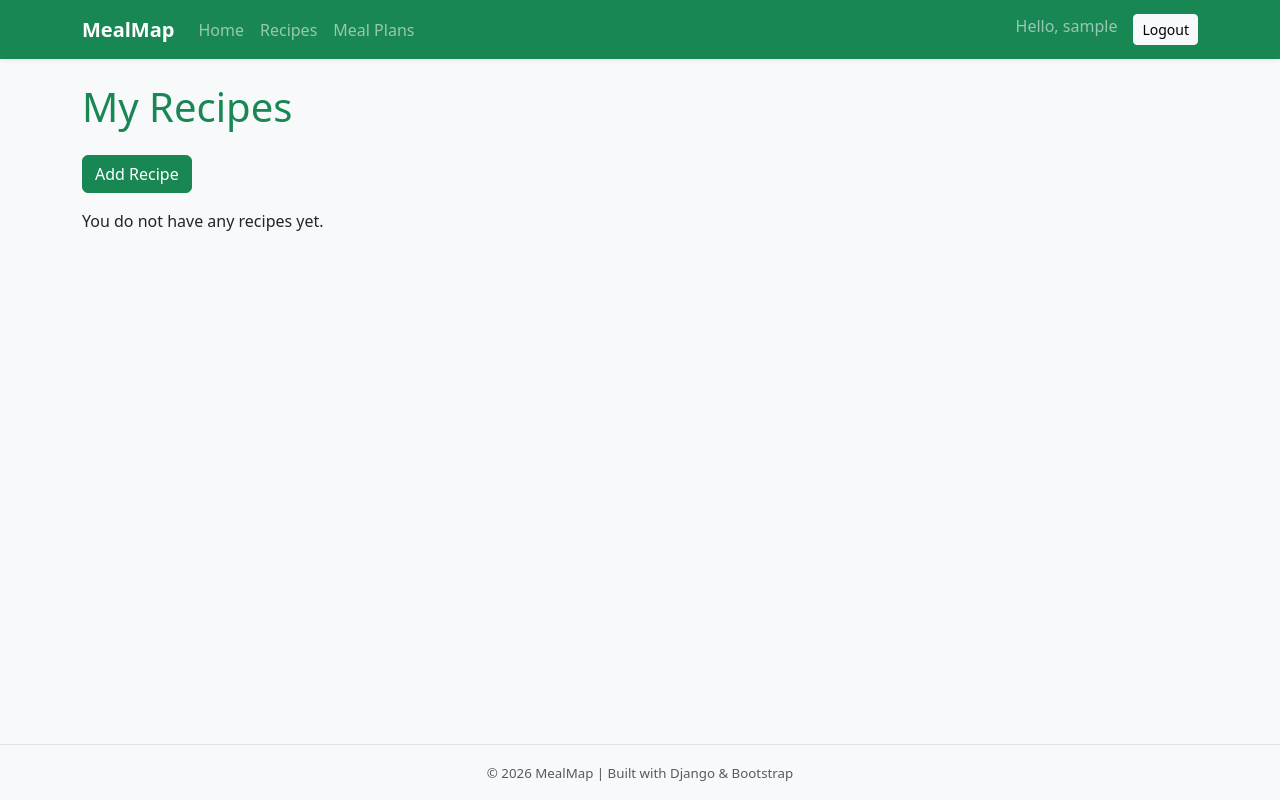
After one commit to KimMayoCodes/MealMap, a Django app: page /recipes/ in a window 1280 px wide. The commit adds this page. Run offline with Django 5.2, Linux system fonts and the light colour scheme; the visitor is signed in with stand-in values (Sample User, id 1); data that the repository does not hold is empty.

Commit message:
2.2 Add Recipe CRUD views and templates
Implement CRUD for Recipe objects: add RecipeListView, RecipeDetailView, RecipeCreateView, RecipeUpdateView, and RecipeDeleteView (all LoginRequiredMixin) with owner-based querysets and form_valid setting owner. Register new recipe URL routes (list, create, detail, edit, delete) in MealMap/urls.py. Add templates for list, detail, form, and confirm-delete, and update navbar to link to the recipe list. Also reorganized imports in views.py and imported the Recipe model.

```diff
--- a/MealMap/urls.py
+++ b/MealMap/urls.py
@@ -1,7 +1,20 @@
 from django.urls import path
-from .views import HomePageView, SignUpView
+from .views import (
+    HomePageView,
+    RecipeCreateView,
+    RecipeDeleteView,
+    RecipeDetailView,
+    RecipeListView,
+    RecipeUpdateView,
+    SignUpView,
+)
 
 urlpatterns = [
     path("", HomePageView.as_view(), name="home"),
     path("signup/", SignUpView.as_view(), name="signup"),
+    path("recipes/", RecipeListView.as_view(), name="recipe_list"),
+    path("recipes/new/", RecipeCreateView.as_view(), name="recipe_create"),
+    path("recipes/<int:pk>/", RecipeDetailView.as_view(), name="recipe_detail"),
+    path("recipes/<int:pk>/edit/", RecipeUpdateView.as_view(), name="recipe_update"),
+    path("recipes/<int:pk>/delete/", RecipeDeleteView.as_view(), name="recipe_delete"),
 ]
--- a/MealMap/views.py
+++ b/MealMap/views.py
@@ -1,6 +1,16 @@
 from django.contrib.auth.forms import UserCreationForm
+from django.contrib.auth.mixins import LoginRequiredMixin
 from django.urls import reverse_lazy
-from django.views.generic import CreateView, TemplateView
+from django.views.generic import (
+    CreateView,
+    DeleteView,
+    DetailView,
+    ListView,
+    TemplateView,
+    UpdateView,
+)
+
+from .models import Recipe
 
 
 class HomePageView(TemplateView):
@@ -11,3 +21,51 @@ class SignUpView(CreateView):
     form_class = UserCreationForm
     template_name = "registration/signup.html"
     success_url = reverse_lazy("login")
+
+
+class RecipeListView(LoginRequiredMixin, ListView):
+    model = Recipe
+    template_name = "MealMap/recipe_list.html"
+    context_object_name = "recipes"
+
+    def get_queryset(self):
+        return Recipe.objects.filter(owner=self.request.user)
+
+
+class RecipeDetailView(LoginRequiredMixin, DetailView):
+    model = Recipe
+    template_name = "MealMap/recipe_detail.html"
+    context_object_name = "recipe"
+
+    def get_queryset(self):
+        return Recipe.objects.filter(owner=self.request.user)
+
+
+class RecipeCreateView(LoginRequiredMixin, CreateView):
+    model = Recipe
+    template_name = "MealMap/recipe_form.html"
+    fields = ["title", "description", "cook_time", "instructions"]
+    success_url = reverse_lazy("recipe_list")
+
+    def form_valid(self, form):
+        form.instance.owner = self.request.user
+        return super().form_valid(form)
+
+
+class RecipeUpdateView(LoginRequiredMixin, UpdateView):
+    model = Recipe
+    template_name = "MealMap/recipe_form.html"
+    fields = ["title", "description", "cook_time", "instructions"]
+    success_url = reverse_lazy("recipe_list")
+
+    def get_queryset(self):
+        return Recipe.objects.filter(owner=self.request.user)
+
+
+class RecipeDeleteView(LoginRequiredMixin, DeleteView):
+    model = Recipe
+    template_name = "MealMap/recipe_confirm_delete.html"
+    success_url = reverse_lazy("recipe_list")
+
+    def get_queryset(self):
+        return Recipe.objects.filter(owner=self.request.user)
--- /dev/null
+++ b/templates/MealMap/recipe_list.html
@@ -0,0 +1,21 @@
+{% extends "base.html" %}
+
+{% block title %}My Recipes | MealMap{% endblock %}
+
+{% block content %}
+<h1 class="mb-4 text-success">My Recipes</h1>
+
+<a href="{% url 'recipe_create' %}" class="btn btn-success mb-3">Add Recipe</a>
+
+{% if recipes %}
+    <div class="list-group">
+        {% for recipe in recipes %}
+            <a href="{% url 'recipe_detail' recipe.pk %}" class="list-group-item list-group-item-action">
+                {{ recipe.title }}
+            </a>
+        {% endfor %}
+    </div>
+{% else %}
+    <p>You do not have any recipes yet.</p>
+{% endif %}
+{% endblock %}
--- a/templates/partials/navbar.html
+++ b/templates/partials/navbar.html
@@ -20,7 +20,7 @@
                 </li>
 
                 <li class="nav-item">
-                    <a class="nav-link" href="#">Recipes</a>
+                    <a class="nav-link" href="{% url 'recipe_list' %}">Recipes</a>
                 </li>
 
                 <li class="nav-item">
```
Also changed, not shown: templates/MealMap/recipe_confirm_delete.html (added, +15 -0 lines), templates/MealMap/recipe_detail.html (added, +14 -0 lines), templates/MealMap/recipe_form.html (added, +17 -0 lines).
